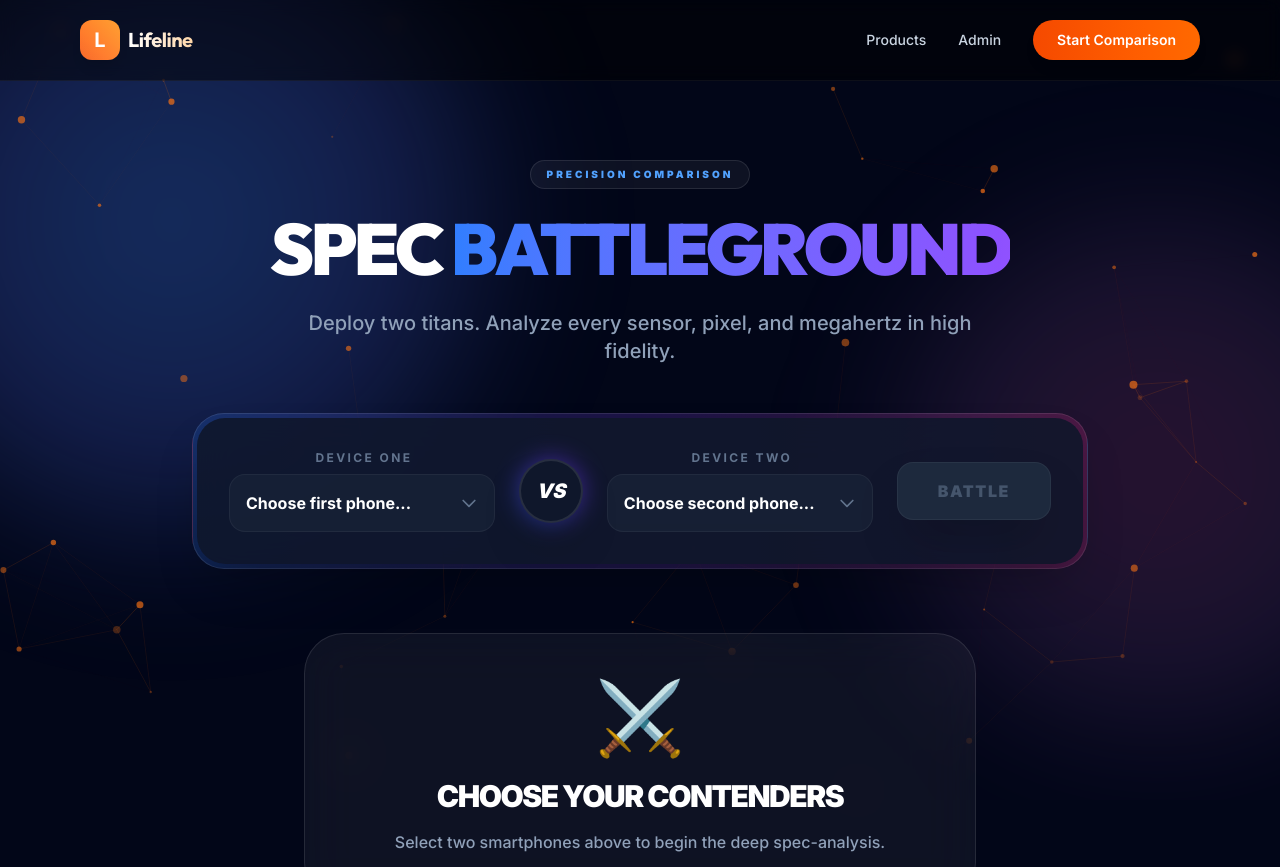
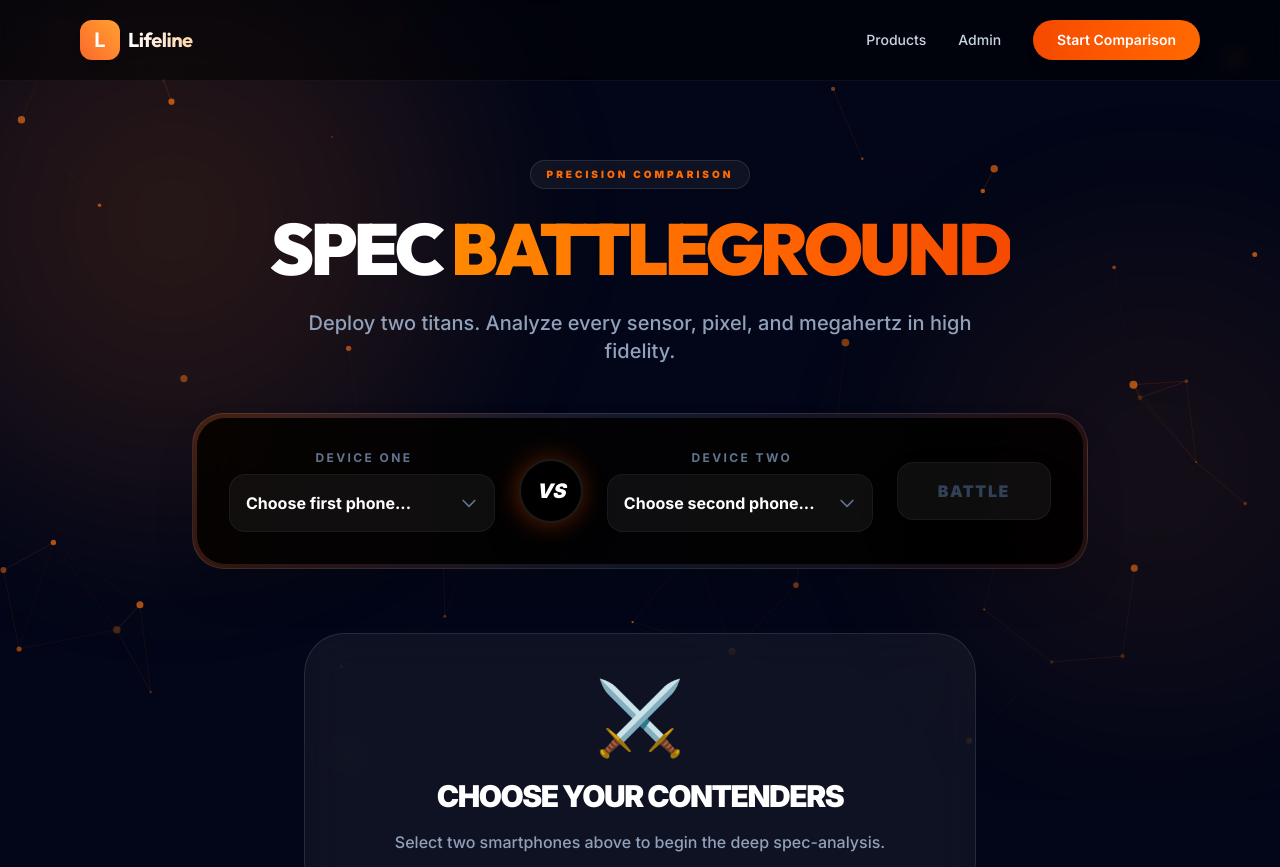
Before and after one commit to decodejatin/lifeline-mvp, a Next.js app: page /compare in a window 1280 px wide. Shown: the top 867 px of the page. Built offline with nearby package versions, Linux system fonts and the light colour scheme.

Commit message:
fix: resolve SSR error on compare page and complete theme overhaul

```diff
--- a/app/compare/page.tsx
+++ b/app/compare/page.tsx
@@ -21,17 +21,17 @@ export default async function ComparePage({ searchParams }: Props) {
 
       {/* Background Gradients */}
       <div className="fixed inset-0 overflow-hidden pointer-events-none -z-10">
-        <GradientOrb color1="rgba(59, 130, 246, 0.2)" color2="rgba(147, 51, 234, 0.1)" size={600} top="-10%" left="-10%" />
-        <GradientOrb color1="rgba(236, 72, 153, 0.1)" color2="rgba(59, 130, 246, 0.1)" size={500} bottom="10%" right="-10%" />
+        <GradientOrb color1="rgba(249, 115, 22, 0.1)" color2="rgba(0, 0, 0, 0)" size={600} top="-10%" left="-10%" />
+        <GradientOrb color1="rgba(249, 115, 22, 0.05)" color2="rgba(0, 0, 0, 0)" size={500} bottom="10%" right="-10%" />
       </div>
 
       <div className="max-w-7xl mx-auto px-4 py-16 relative z-10">
         <div className="text-center mb-16">
-          <div className="inline-block px-4 py-1.5 mb-6 rounded-full bg-white/5 border border-white/10 text-blue-400 text-[10px] font-black uppercase tracking-[0.3em]">
+          <div className="inline-block px-4 py-1.5 mb-6 rounded-full bg-white/5 border border-white/10 text-orange-500 text-[10px] font-black uppercase tracking-[0.3em]">
             Precision Comparison
           </div>
           <h1 className="text-5xl md:text-7xl font-black mb-6 font-heading tracking-tighter text-white uppercase">
-            Spec <span className="text-transparent bg-clip-text bg-gradient-to-r from-blue-500 via-violet-500 to-pink-500 animate-gradient">Battleground</span>
+            Spec <span className="text-transparent bg-clip-text bg-gradient-to-r from-orange-400 via-orange-500 to-orange-600">Battleground</span>
           </h1>
           <p className="text-slate-400 text-lg md:text-xl max-w-2xl mx-auto font-medium">
             Deploy two titans. Analyze every sensor, pixel, and megahertz in high fidelity.
@@ -48,7 +48,7 @@ export default async function ComparePage({ searchParams }: Props) {
           ) : (
             <div className="space-y-20">
               <div className="relative group p-12 text-center rounded-[40px] bg-white/5 border border-white/10 backdrop-blur-xl max-w-2xl mx-auto overflow-hidden">
-                <div className="absolute inset-0 bg-gradient-to-br from-blue-500/10 to-violet-500/10 opacity-0 group-hover:opacity-100 transition-opacity duration-500" />
+                <div className="absolute inset-0 bg-gradient-to-br from-orange-500/5 to-transparent opacity-0 group-hover:opacity-100 transition-opacity duration-500" />
                 <div className="relative z-10">
                   <div className="text-7xl mb-6 animate-float">⚔️</div>
                   <h3 className="text-3xl font-black text-white uppercase tracking-tighter">Choose Your Contenders</h3>
@@ -65,24 +65,24 @@ export default async function ComparePage({ searchParams }: Props) {
 
                 <div className="grid grid-cols-1 md:grid-cols-3 gap-8">
                   {[
-                    { a: 'alpha-phone-x', b: 'beta-phone-pro', title: 'Performance War', gradient: 'from-blue-600/20 to-cyan-400/20' },
-                    { a: 'beta-phone-pro', b: 'gamma-ultra-5g', title: 'Camera Siege', gradient: 'from-violet-600/20 to-pink-400/20' },
-                    { a: 'gamma-ultra-5g', b: 'alpha-phone-x', title: 'Endurance Clash', gradient: 'from-orange-600/20 to-yellow-400/20' }
+                    { a: 'alpha-phone-x', b: 'beta-phone-pro', title: 'Performance War', gradient: 'from-orange-600/10 to-transparent' },
+                    { a: 'beta-phone-pro', b: 'gamma-ultra-5g', title: 'Camera Siege', gradient: 'from-orange-600/10 to-transparent' },
+                    { a: 'gamma-ultra-5g', b: 'alpha-phone-x', title: 'Endurance Clash', gradient: 'from-orange-600/10 to-transparent' }
                   ].map((battle, i) => (
                     <a
                       key={i}
                       href={`/compare?productA=${battle.a}&productB=${battle.b}`}
-                      className={`group relative p-8 rounded-[32px] bg-white/5 border border-white/10 hover:border-white/20 transition-all duration-500 hover:-translate-y-2 overflow-hidden`}
+                      className={`group relative p-8 rounded-[32px] bg-white/5 border border-white/10 hover:border-orange-500/30 transition-all duration-500 hover:-translate-y-2 overflow-hidden`}
                     >
                       <div className={`absolute inset-0 bg-gradient-to-br ${battle.gradient} opacity-0 group-hover:opacity-100 transition-opacity duration-500`} />
                       <div className="relative z-10">
-                        <div className="text-[10px] font-black text-blue-400 uppercase tracking-widest mb-4">{battle.title}</div>
+                        <div className="text-[10px] font-black text-orange-500 uppercase tracking-widest mb-4">{battle.title}</div>
                         <div className="flex flex-col gap-2">
-                          <div className="text-lg font-black text-white group-hover:text-blue-200 transition-colors truncate">
+                          <div className="text-lg font-black text-white group-hover:text-orange-200 transition-colors truncate">
                             {productList.find(p => p.slug === battle.a)?.title || 'Phone A'}
                           </div>
                           <div className="text-xs font-black text-slate-600 uppercase">VS</div>
-                          <div className="text-lg font-black text-white group-hover:text-violet-200 transition-colors truncate">
+                          <div className="text-lg font-black text-white group-hover:text-orange-200 transition-colors truncate">
                             {productList.find(p => p.slug === battle.b)?.title || 'Phone B'}
                           </div>
                         </div>
--- a/components/CompareSelector.tsx
+++ b/components/CompareSelector.tsx
@@ -21,9 +21,9 @@ export default function CompareSelector({ products, selectedA, selectedB }: { pr
     <motion.div
       initial={{ opacity: 0, y: 20 }}
       animate={{ opacity: 1, y: 0 }}
-      className="p-1 rounded-[32px] bg-gradient-to-r from-blue-500/20 via-violet-500/20 to-pink-500/20 backdrop-blur-xl border border-white/10"
+      className="p-1 rounded-[32px] bg-gradient-to-r from-orange-500/20 via-slate-500/20 to-orange-900/20 backdrop-blur-xl border border-white/10"
     >
-      <div className="bg-slate-900/90 p-6 md:p-8 rounded-[28px] shadow-2xl">
+      <div className="bg-black/90 p-6 md:p-8 rounded-[28px] shadow-2xl">
         <div className="flex flex-col md:flex-row items-center gap-6">
 
           {/* Product A Selector */}
@@ -31,13 +31,13 @@ export default function CompareSelector({ products, selectedA, selectedB }: { pr
             <label className="block text-xs font-bold uppercase tracking-[0.2em] text-slate-500 ml-1">Device One</label>
             <div className="relative group">
               <select
-                className="w-full p-4 bg-slate-800/50 border border-white/5 outline-none rounded-2xl font-bold text-white focus:ring-2 focus:ring-blue-500/50 appearance-none cursor-pointer group-hover:bg-slate-700/50 transition-all"
+                className="w-full p-4 bg-white/5 border border-white/5 outline-none rounded-2xl font-bold text-white focus:ring-2 focus:ring-orange-500/50 appearance-none cursor-pointer group-hover:bg-white/10 transition-all"
                 value={a || ''}
                 onChange={(e) => setA(e.target.value)}
               >
-                <option value="" className="bg-slate-900 text-slate-400">Choose first phone...</option>
+                <option value="" className="bg-black text-slate-400">Choose first phone...</option>
                 {products.map((p) => (
-                  <option key={p.id} value={p.slug} className="bg-slate-900 text-white">{p.title}</option>
+                  <option key={p.id} value={p.slug} className="bg-black text-white">{p.title}</option>
                 ))}
               </select>
               <div className="absolute right-4 top-1/2 -translate-y-1/2 pointer-events-none text-slate-500">
@@ -50,8 +50,8 @@ export default function CompareSelector({ products, selectedA, selectedB }: { pr
 
           {/* VS Badge */}
           <div className="relative shrink-0 w-16 h-16 rounded-full flex items-center justify-center -my-4 md:my-0 z-10 group">
-            <div className="absolute inset-0 bg-gradient-to-tr from-blue-600 to-violet-600 rounded-full animate-pulse blur-md opacity-50 group-hover:opacity-100 transition-opacity" />
-            <div className="relative w-full h-full bg-slate-900 rounded-full border-2 border-white/10 flex items-center justify-center font-black italic text-xl text-white shadow-2xl">
+            <div className="absolute inset-0 bg-gradient-to-tr from-orange-600 to-orange-900 rounded-full animate-pulse blur-md opacity-50 group-hover:opacity-100 transition-opacity" />
+            <div className="relative w-full h-full bg-black rounded-full border-2 border-white/10 flex items-center justify-center font-black italic text-xl text-white shadow-2xl">
               VS
             </div>
           </div>
@@ -61,13 +61,13 @@ export default function CompareSelector({ products, selectedA, selectedB }: { pr
             <label className="block text-xs font-bold uppercase tracking-[0.2em] text-slate-500 ml-1">Device Two</label>
             <div className="relative group">
               <select
-                className="w-full p-4 bg-slate-800/50 border border-white/5 outline-none rounded-2xl font-bold text-white focus:ring-2 focus:ring-violet-500/50 appearance-none cursor-pointer group-hover:bg-slate-700/50 transition-all"
+                className="w-full p-4 bg-white/5 border border-white/5 outline-none rounded-2xl font-bold text-white focus:ring-2 focus:ring-slate-500/50 appearance-none cursor-pointer group-hover:bg-white/10 transition-all"
                 value={b || ''}
                 onChange={(e) => setB(e.target.value)}
               >
-                <option value="" className="bg-slate-900 text-slate-400">Choose second phone...</option>
+                <option value="" className="bg-black text-slate-400">Choose second phone...</option>
                 {products.map((p) => (
-                  <option key={p.id} value={p.slug} className="bg-slate-900 text-white">{p.title}</option>
+                  <option key={p.id} value={p.slug} className="bg-black text-white">{p.title}</option>
                 ))}
               </select>
               <div className="absolute right-4 top-1/2 -translate-y-1/2 pointer-events-none text-slate-500">
@@ -85,8 +85,8 @@ export default function CompareSelector({ products, selectedA, selectedB }: { pr
             className={cn(
               "w-full md:w-auto px-10 py-4 font-black uppercase tracking-widest rounded-2xl transition-all duration-300 shadow-2xl",
               (!a || !b || a === b)
-                ? "bg-slate-800 text-slate-600 cursor-not-allowed border border-white/5"
-                : "bg-gradient-to-r from-blue-600 to-violet-600 text-white hover:scale-105 hover:shadow-blue-500/50 active:scale-95 animate-shimmer"
+                ? "bg-white/5 text-slate-700 cursor-not-allowed border border-white/5"
+                : "bg-white text-black hover:bg-orange-600 hover:text-white"
             )}
           >
             Battle
--- a/components/CompareView.tsx
+++ b/components/CompareView.tsx
@@ -1,3 +1,4 @@
+"use client"
 import React from 'react'
 import CompareHeader from './CompareHeader'
 import SpecSection from './SpecSection'
--- a/components/Footer.tsx
+++ b/components/Footer.tsx
@@ -14,6 +14,10 @@ export default function Footer() {
         'Xiaomi',
         'Realme',
         'Vivo',
+        'Motorola',
+        'Poco',
+        'Oppo',
+        '',
     ]
 
     return (
--- a/components/RatingRadar.tsx
+++ b/components/RatingRadar.tsx
@@ -1,3 +1,4 @@
+"use client"
 import React from 'react'
 import { motion } from 'framer-motion'
 
```
Also changed, not shown: components/CompareHeader.tsx (+8 -7 lines).
